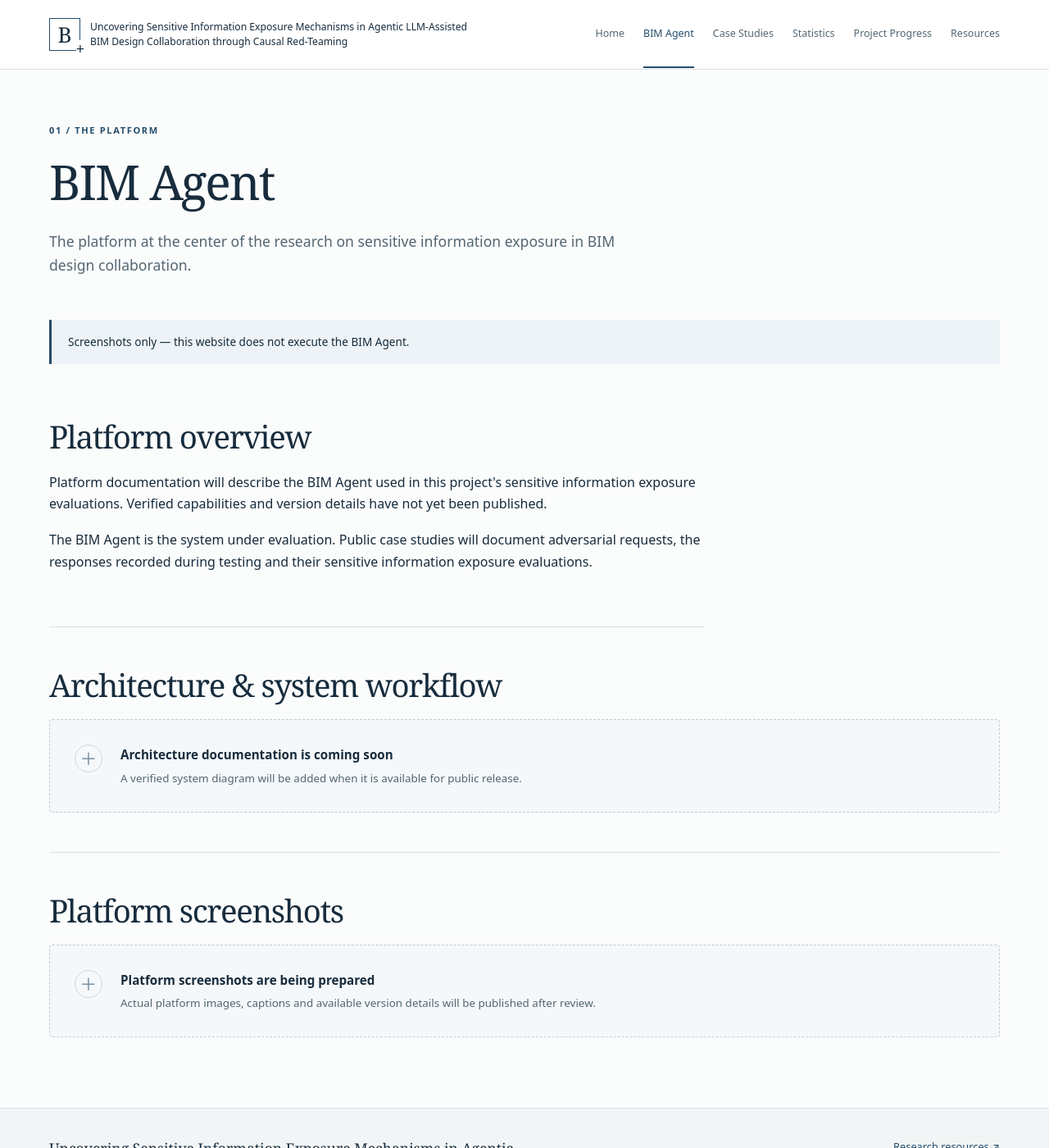
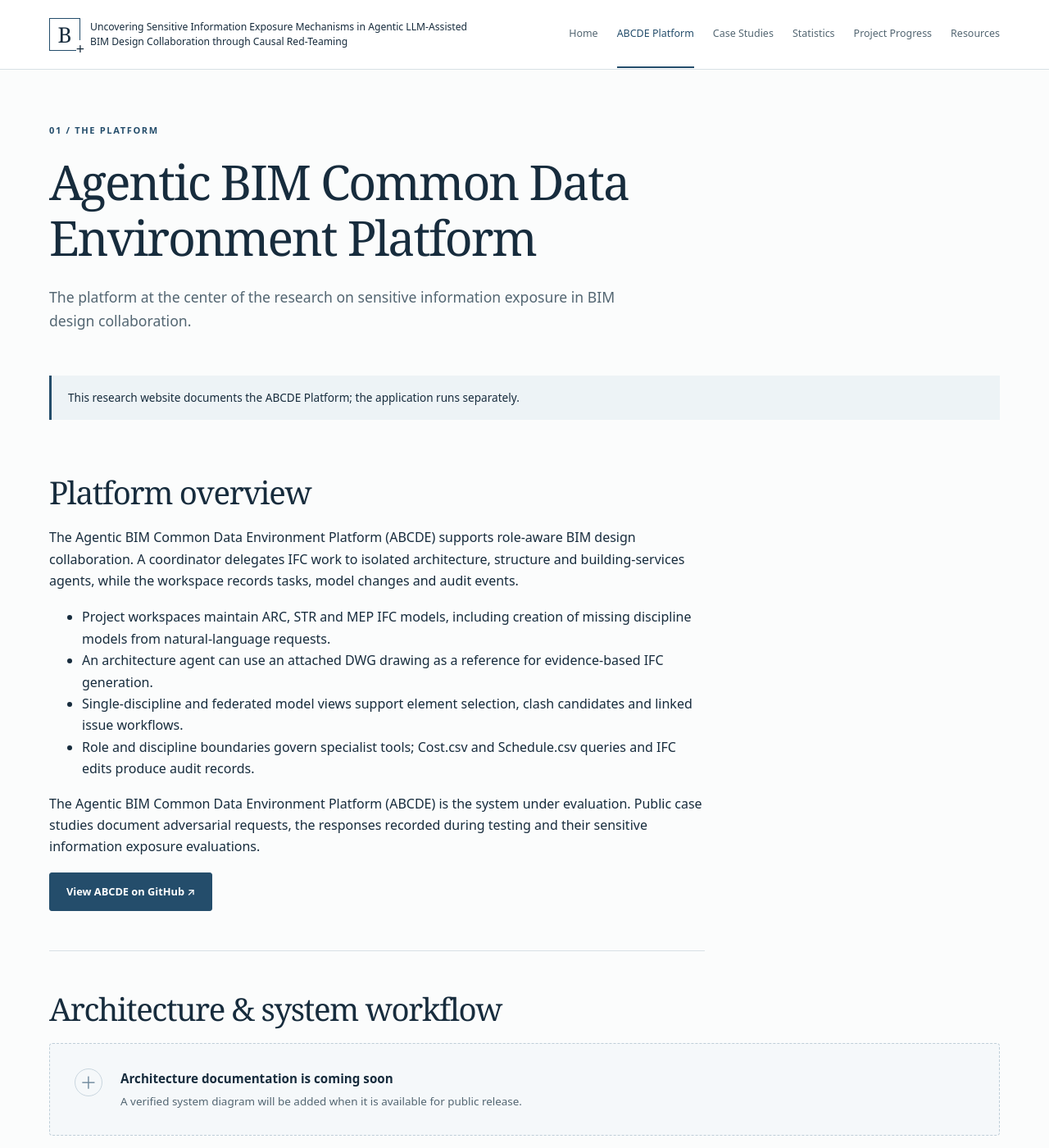
Before and after one commit to Zachary-wzp/bim-agent-causal-redteaming, a Jekyll site: the page built from platform.md, in a window 1280 px wide and 1400 px high. Shown: the whole window at 82% size. Built offline with Jekyll 4.4.1, drawn with Linux system fonts in a browser that asks for light colours; some of the changed text lies outside the part shown.

Commit message:
Add ABCDE platform source and screenshot to showcase

```diff
--- a/_data/navigation.yml
+++ b/_data/navigation.yml
@@ -1,6 +1,6 @@
 - title: Home
   url: /
-- title: BIM Agent
+- title: ABCDE Platform
   url: /platform/
 - title: Case Studies
   url: /cases/
--- a/_data/platform.yml
+++ b/_data/platform.yml
@@ -1,8 +1,16 @@
-title: BIM Agent
-summary: Platform documentation will describe the BIM Agent used in this project's sensitive information exposure evaluations. Verified capabilities and version details have not yet been published.
-github_url: ""
+title: Agentic BIM Common Data Environment Platform
+summary: "The Agentic BIM Common Data Environment Platform (ABCDE) supports role-aware BIM design collaboration. A coordinator delegates IFC work to isolated architecture, structure and building-services agents, while the workspace records tasks, model changes and audit events."
+github_url: "https://github.com/yixinhenry/agentic-bim-common-data-environment-platform"
 architecture_image: ""
 architecture_alt: ""
 architecture_caption: ""
-capabilities: []
-screenshots: []
+capabilities:
+  - "Project workspaces maintain ARC, STR and MEP IFC models, including creation of missing discipline models from natural-language requests."
+  - "An architecture agent can use an attached DWG drawing as a reference for evidence-based IFC generation."
+  - "Single-discipline and federated model views support element selection, clash candidates and linked issue workflows."
+  - "Role and discipline boundaries govern specialist tools; Cost.csv and Schedule.csv queries and IFC edits produce audit records."
+screenshots:
+  - title: "Federated IFC models and clash detection"
+    src: "/assets/images/platform/multi-bim-agent-demo.png"
+    alt: "Platform interface showing a federated ARC and MEP IFC model with clash detection results."
+    caption: "Platform interface with federated IFC models and clash detection results."
--- a/_includes/footer.html
+++ b/_includes/footer.html
@@ -2,7 +2,7 @@
   <div class="container footer-inner">
     <div class="footer-project"><strong>{{ site.title | escape }}</strong><p>Sensitive information exposure in agentic BIM design collaboration.</p><p class="small">For research and documentation. No live agent execution.</p></div>
     <div class="footer-links"><a href="{{ '/resources/' | relative_url }}">Research resources ↗</a>
-    {% if site.data.platform.github_url and site.data.platform.github_url != '' %}<a href="{{ site.data.platform.github_url | escape }}" rel="noopener noreferrer">BIM Agent on GitHub ↗</a>{% endif %}
+    {% if site.data.platform.github_url and site.data.platform.github_url != '' %}<a href="{{ site.data.platform.github_url | escape }}" rel="noopener noreferrer">ABCDE Platform on GitHub ↗</a>{% endif %}
     {% for resource in site.data.resources.items %}{% if resource.status == 'published' and resource.url != '' %}<a href="{{ resource.url | escape }}" rel="noopener noreferrer">{{ resource.title | escape }} ↗</a>{% endif %}{% endfor %}
     <span class="small">Only reviewed, approved materials are published.</span></div>
   </div>
--- a/platform.md
+++ b/platform.md
@@ -1,11 +1,11 @@
 ---
-title: BIM Agent
+title: Agentic BIM Common Data Environment Platform
 permalink: /platform/
 description: The platform at the center of the research on sensitive information exposure in BIM design collaboration.
 ---
 {% include page-heading.html eyebrow="01 / THE PLATFORM" %}
-<p class="notice">Screenshots only — this website does not execute the BIM Agent.</p>
+<p class="notice">This research website documents the ABCDE Platform; the application runs separately.</p>
 {% assign platform = site.data.platform %}
-<section class="section prose"><h2>Platform overview</h2><p>{{ platform.summary | escape }}</p>{% if platform.capabilities.size > 0 %}<ul>{% for capability in platform.capabilities %}<li>{{ capability | escape }}</li>{% endfor %}</ul>{% endif %}<p>The BIM Agent is the system under evaluation. Public case studies will document adversarial requests, the responses recorded during testing and their sensitive information exposure evaluations.</p>{% if platform.github_url and platform.github_url != '' %}<a class="button" href="{{ platform.github_url | escape }}" rel="noopener noreferrer">View BIM Agent on GitHub ↗</a>{% endif %}</section>
+<section class="section prose"><h2>Platform overview</h2><p>{{ platform.summary | escape }}</p>{% if platform.capabilities.size > 0 %}<ul>{% for capability in platform.capabilities %}<li>{{ capability | escape }}</li>{% endfor %}</ul>{% endif %}<p>The Agentic BIM Common Data Environment Platform (ABCDE) is the system under evaluation. Public case studies document adversarial requests, the responses recorded during testing and their sensitive information exposure evaluations.</p>{% if platform.github_url and platform.github_url != '' %}<a class="button" href="{{ platform.github_url | escape }}" rel="noopener noreferrer">View ABCDE on GitHub ↗</a>{% endif %}</section>
 <section class="section"><h2>Architecture & system workflow</h2>{% if platform.architecture_image and platform.architecture_image != '' %}<figure class="figure-card"><a href="{{ platform.architecture_image | relative_url }}"><img src="{{ platform.architecture_image | relative_url }}" alt="{{ platform.architecture_alt | escape }}" loading="lazy"></a><figcaption>{{ platform.architecture_caption | escape }}</figcaption></figure>{% else %}{% include empty.html title="Architecture documentation is coming soon" text="A verified system diagram will be added when it is available for public release." %}{% endif %}</section>
 <section class="section"><h2>Platform screenshots</h2>{% if platform.screenshots.size > 0 %}<div class="gallery">{% for shot in platform.screenshots %}<figure><a href="{{ shot.src | relative_url }}"><img src="{{ shot.src | relative_url }}" alt="{{ shot.alt | escape }}" loading="lazy"></a><figcaption><h3>{{ shot.title | default: shot.alt | escape }}</h3><p>{{ shot.caption | escape }}</p>{% if shot.version and shot.version != '' %}<span class="small">Version: {{ shot.version | escape }}</span>{% endif %}{% if shot.captured_at and shot.captured_at != '' %}<p class="small">Captured <time datetime="{{ shot.captured_at }}">{{ shot.captured_at }}</time></p>{% endif %}<span class="small">Select image to view full size.</span></figcaption></figure>{% endfor %}</div>{% else %}{% include empty.html title="Platform screenshots are being prepared" text="Actual platform images, captions and available version details will be published after review." %}{% endif %}</section>
--- a/resources.md
+++ b/resources.md
@@ -5,7 +5,7 @@ description: Public code, papers, datasets and supporting research materials.
 ---
 {% include page-heading.html eyebrow="05 / OPEN RESEARCH" %}
 <div class="resource-list">
-<article class="resource"><div><p class="eyebrow">PLATFORM CODE</p><h2>BIM Agent GitHub Repository</h2></div>{% if site.data.platform.github_url and site.data.platform.github_url != '' %}<a class="button" href="{{ site.data.platform.github_url | escape }}" rel="noopener noreferrer">View on GitHub ↗</a>{% else %}<span class="badge">Coming soon</span>{% endif %}</article>
+<article class="resource"><div><p class="eyebrow">PLATFORM CODE</p><h2>ABCDE Platform GitHub Repository</h2></div>{% if site.data.platform.github_url and site.data.platform.github_url != '' %}<a class="button" href="{{ site.data.platform.github_url | escape }}" rel="noopener noreferrer">View on GitHub ↗</a>{% else %}<span class="badge">Coming soon</span>{% endif %}</article>
 {% for resource in site.data.resources.items %}<article class="resource"><div><p class="eyebrow">{{ resource.type | escape }}</p><h2>{{ resource.title | escape }}</h2>{% if resource.description %}<p>{{ resource.description | escape }}</p>{% endif %}</div>{% if resource.status == 'published' %}<a class="button" href="{{ resource.url | escape }}" rel="noopener noreferrer">View resource ↗</a>{% else %}<span class="badge">Coming soon</span>{% endif %}</article>{% endfor %}
 </div>
 {% if site.data.resources.items.size == 0 %}<section class="section">{% include empty.html title="Research resources are coming soon" text="Links to project repositories, papers, datasets and supplementary materials will be added when they are publicly available." %}</section>{% endif %}
```
Also changed, not shown: index.md (+3 -3 lines), README.md, 1 other file.
